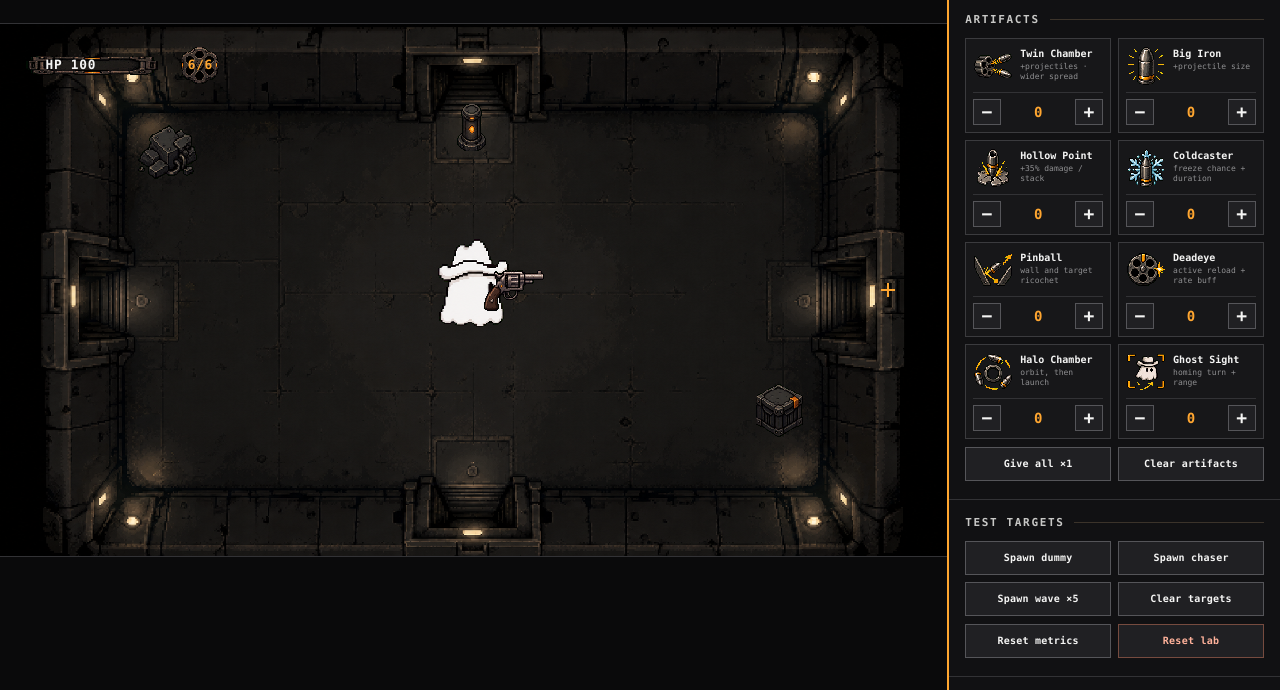
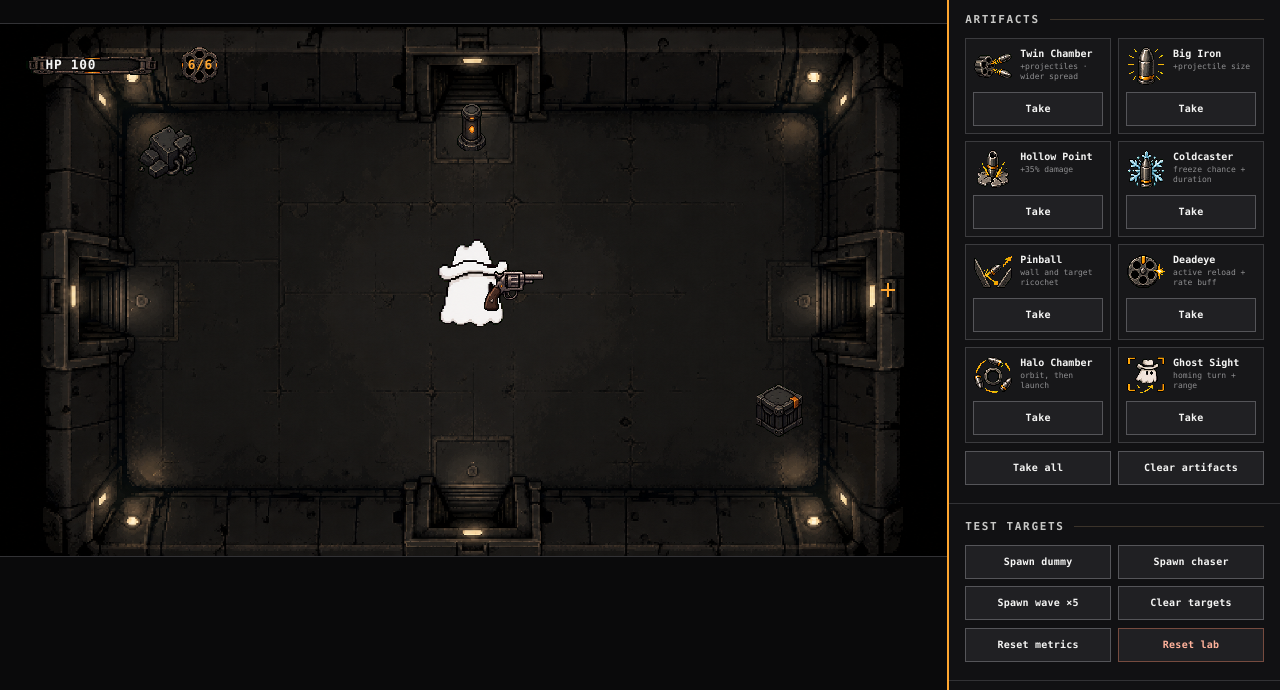
Before and after one commit to alecs5am/Rogue-Ralphy, a website built with Vite: page index.html in a window 1280 px wide. Shown: the part 110-800 px from the top of the page. Built offline with nearby package versions, Linux system fonts and the light colour scheme.

Commit message:
feat: toggle unique laboratory artifacts

```diff
--- a/src/lab.ts
+++ b/src/lab.ts
@@ -21,7 +21,7 @@ export const ARTIFACTS: Artifact[] = [
 		note: "+projectiles · wider spread",
 	},
 	{ id: "bigIron", name: "Big Iron", note: "+projectile size" },
-	{ id: "hollowPoint", name: "Hollow Point", note: "+35% damage / stack" },
+	{ id: "hollowPoint", name: "Hollow Point", note: "+35% damage" },
 	{ id: "coldcaster", name: "Coldcaster", note: "freeze chance + duration" },
 	{ id: "pinball", name: "Pinball", note: "wall and target ricochet" },
 	{ id: "deadeye", name: "Deadeye", note: "active reload + rate buff" },
@@ -67,7 +67,7 @@ export function mountLab(
 	const grid = required<HTMLElement>(artifactsRoot, ".artifact-grid");
 	const artifactControls = new Map<
 		ArtifactId,
-		{ card: HTMLElement; output: HTMLOutputElement }
+		{ card: HTMLElement; button: HTMLButtonElement }
 	>();
 	for (const artifact of ARTIFACTS) {
 		const card = document.createElement("article");
@@ -76,31 +76,24 @@ export function mountLab(
 		const icon = missing.includes(artifact.id)
 			? '<span class="missing-icon" aria-hidden="true"></span>'
 			: `<img src="${ASSET_PATHS[artifact.id]}" alt="">`;
-		card.innerHTML = `${icon}<div class="artifact-copy"><h3>${artifact.name}</h3><p>${artifact.note}</p></div><div class="stepper"></div>`;
-		const stepper = required<HTMLElement>(card, ".stepper");
-		const remove = button("−", "step");
-		remove.setAttribute("aria-label", `Remove ${artifact.name}`);
-		const count = document.createElement("output");
-		count.dataset.count = artifact.id;
-		count.setAttribute("aria-label", `${artifact.name} stacks`);
-		count.textContent = "0";
-		const add = button("+", "step");
-		add.setAttribute("aria-label", `Add ${artifact.name}`);
-		const change = (enabled: boolean) =>
-			access.set(setArtifact(access.get(), artifact.id, enabled));
-		remove.addEventListener("click", () => change(false));
-		add.addEventListener("click", () => change(true));
-		stepper.append(remove, count, add);
+		card.innerHTML = `${icon}<div class="artifact-copy"><h3>${artifact.name}</h3><p>${artifact.note}</p></div>`;
+		const artifactButton = button("Take", "artifact-toggle");
+		artifactButton.setAttribute("aria-label", `Take ${artifact.name}`);
+		artifactButton.addEventListener("click", () => {
+			const state = access.get();
+			access.set(setArtifact(state, artifact.id, !state.artifacts[artifact.id]));
+		});
+		card.append(artifactButton);
 		grid.append(card);
-		artifactControls.set(artifact.id, { card, output: count });
+		artifactControls.set(artifact.id, { card, button: artifactButton });
 	}
 
 	const artifactActions = required<HTMLElement>(
 		artifactsRoot,
 		".artifact-actions",
 	);
-	const giveAll = button("Give all ×1");
-	giveAll.addEventListener("click", () => {
+	const takeAll = button("Take all");
+	takeAll.addEventListener("click", () => {
 		let next = access.get();
 		for (const artifact of ARTIFACTS) next = setArtifact(next, artifact.id, true);
 		access.set(next);
@@ -111,7 +104,7 @@ export function mountLab(
 		for (const artifact of ARTIFACTS) next = setArtifact(next, artifact.id, false);
 		access.set(next);
 	});
-	artifactActions.append(giveAll, clearArtifacts);
+	artifactActions.append(takeAll, clearArtifacts);
 
 	spawnerRoot.innerHTML = `${sectionHeading("spawner-title", "Test targets")}<div class="action-grid"></div><div class="action-row room-actions"></div>`;
 	const spawnActions: [string, (state: GameState) => GameState][] = [
@@ -188,12 +181,15 @@ export function mountLab(
 
 	return (state) => {
 		for (const artifact of ARTIFACTS) {
-			const count = state.artifacts[artifact.id] ? 1 : 0;
 			const control = artifactControls.get(artifact.id);
 			if (!control) continue;
-			if (control.output.value !== String(count))
-				control.output.value = String(count);
-			control.card.classList.toggle("active", count > 0);
+			const owned = state.artifacts[artifact.id] === true;
+			control.card.classList.toggle("active", owned);
+			control.button.textContent = owned ? "Remove" : "Take";
+			control.button.setAttribute(
+				"aria-label",
+				`${owned ? "Remove" : "Take"} ${artifact.name}`,
+			);
 		}
 		const telemetry = state.telemetry;
 		const reloadProgress = state.reload.reloading
--- a/src/styles.css
+++ b/src/styles.css
@@ -257,20 +257,10 @@ button {
 	font-size: 8px;
 	line-height: 1.25;
 }
-.stepper {
-	display: grid;
+.artifact-toggle {
 	grid-column: 1 / -1;
-	grid-template-columns: 28px 1fr 28px;
-	align-items: center;
+	width: 100%;
 	margin-top: 6px;
-	border-top: 1px solid #323235;
-	padding-top: 6px;
-}
-.stepper output {
-	color: #ffa630;
-	font-size: 14px;
-	font-weight: 900;
-	text-align: center;
 }
 
 button {
@@ -295,11 +285,6 @@ button:active {
 button:focus-visible {
 	outline: 2px solid #ffa630;
 	outline-offset: 2px;
-}
-button.step {
-	min-height: 26px;
-	padding: 0;
-	font-size: 18px;
 }
 button.danger {
 	border-color: #764b3f;
```
Also changed, not shown: tests/lab.spec.ts (+13 -3 lines).
